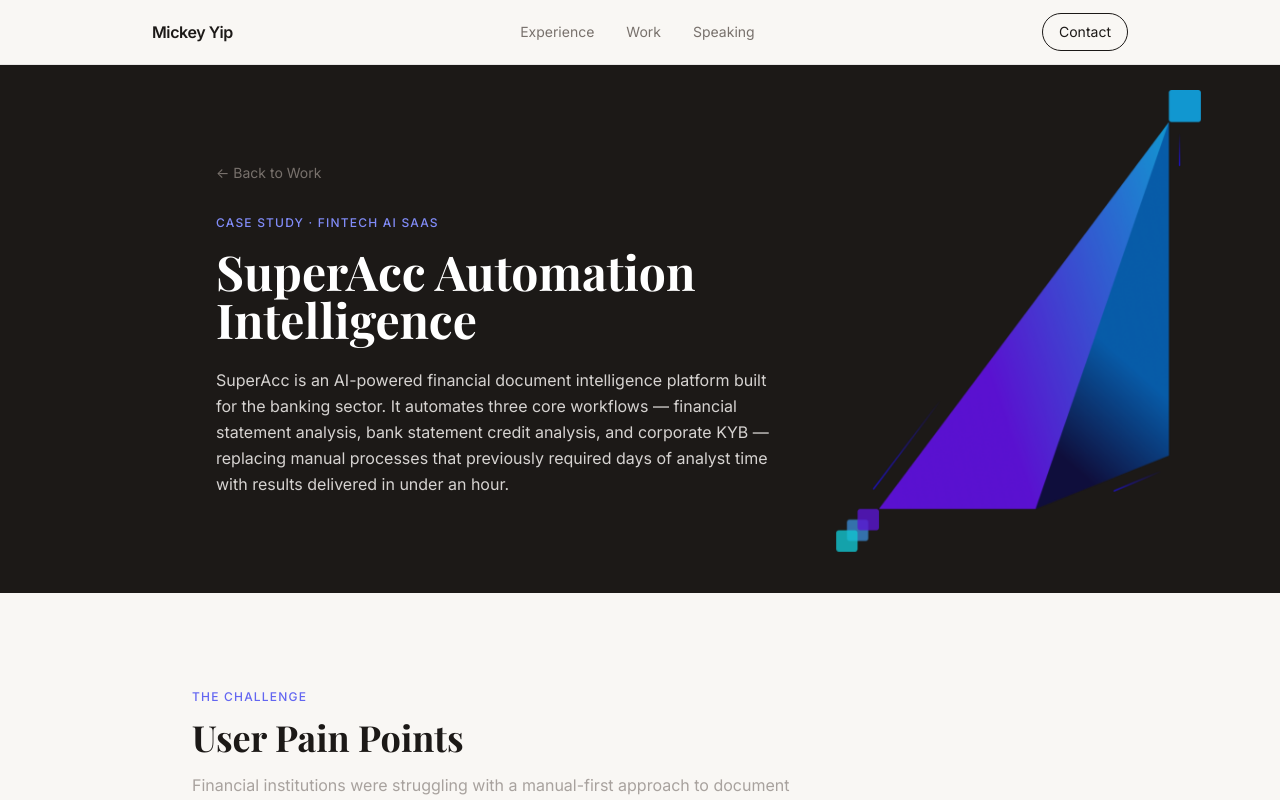
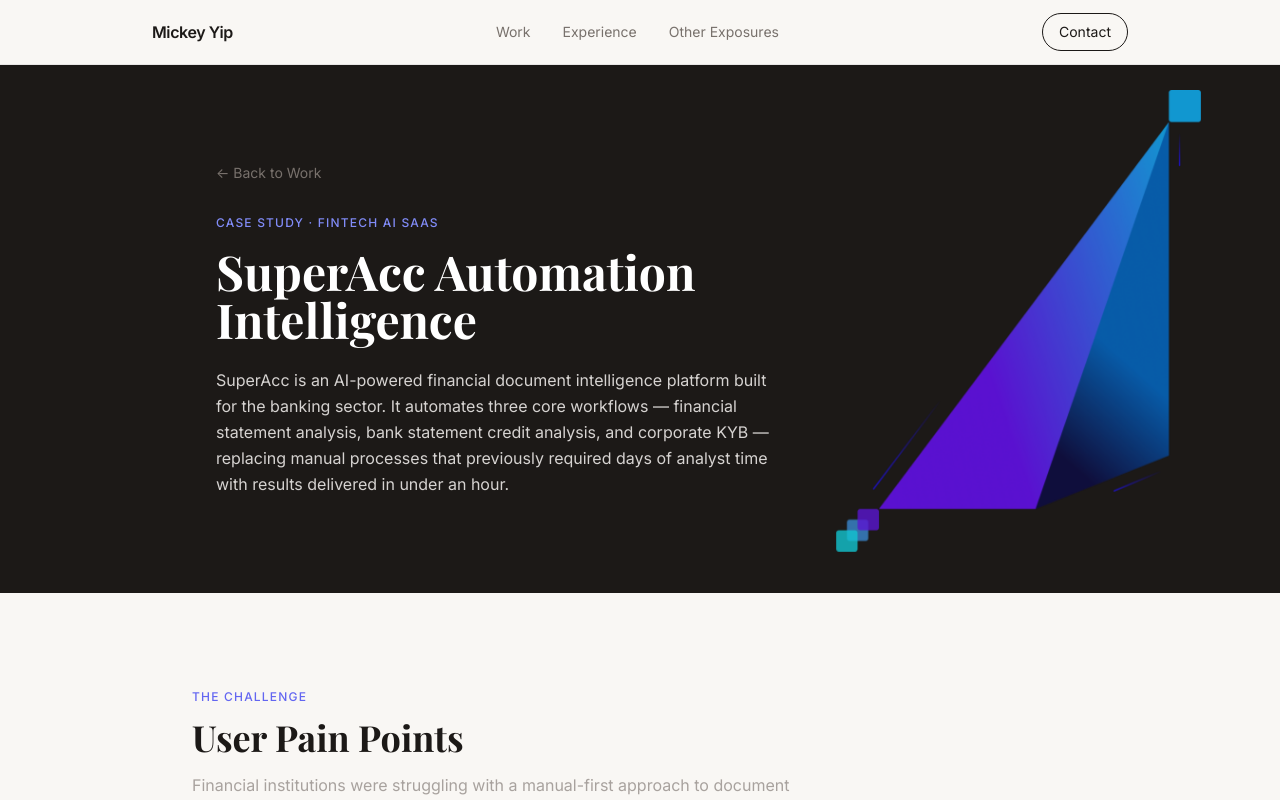
Before and after one commit to mickey-ykm/mickey-ykm-page, a React (Vite) app: page /#/work/superacc in a window 1280 px wide. Shown: the top 800 px of the page. Built offline with nearby package versions, Linux system fonts and the light colour scheme.

Commit message:
Rename Speaking to Other Exposures, reorder nav, remove grayscale on client logos, remove mobile number

```diff
--- a/src/components/Clients.jsx
+++ b/src/components/Clients.jsx
@@ -30,7 +30,7 @@ export default function Clients() {
               <img
                 src={client.logo}
                 alt={client.name}
-                className="max-h-10 max-w-full object-contain grayscale"
+                className="max-h-10 max-w-full object-contain"
               />
             </div>
           ))}
--- a/src/components/Footer.jsx
+++ b/src/components/Footer.jsx
@@ -16,11 +16,6 @@ export default function Footer() {
                 <li>
                   <a href="mailto:rkmyip@gmail.com" className="hover:text-white transition">
                     rkmyip@gmail.com
-                  </a>
-                </li>
-                <li>
-                  <a href="tel:+85293859858" className="hover:text-white transition">
-                    +852 9385 9858
                   </a>
                 </li>
               </ul>
--- a/src/components/Nav.jsx
+++ b/src/components/Nav.jsx
@@ -19,9 +19,9 @@ export default function Nav() {
   const transparent = isHome && !scrolled && !menuOpen
 
   const links = [
+    { label: "Work", to: "/work" },
     { label: "Experience", to: "/experience" },
-    { label: "Work", to: "/work" },
-    { label: "Speaking", to: "/speaking" },
+    { label: "Other Exposures", to: "/speaking" },
   ]
 
   return (
--- a/src/components/Speaking.jsx
+++ b/src/components/Speaking.jsx
@@ -7,7 +7,7 @@ export default function Speaking() {
       link: "https://aws.amazon.com/blogs/machine-learning/how-apoidea-group-enhances-visual-information-extraction-from-banking-documents-with-multimodal-models-using-llama-factory-on-amazon-sagemaker-hyperpod/"
     },
     {
-      type: "Public Speaking",
+      type: "Other Exposures",
       org: "SME Finance Forum",
       title: "Bank-Fintech Partnerships to Bridge the SME Finance Gap",
       link: "https://www.smefinanceforum.org/post/webinar-bank-fintech-partnerships-to-bridge-the-sme-finance-gap"
@@ -15,10 +15,10 @@ export default function Speaking() {
   ]
 
   return (
-    <section id="speaking" className="px-6 py-24 bg-[#f9f7f4]">
+    <section id="other-exposures" className="px-6 py-24 bg-[#f9f7f4]">
       <div className="max-w-5xl mx-auto">
         <p className="text-indigo-500 text-xs font-medium tracking-widest uppercase mb-3">Thought Leadership</p>
-        <h2 className="font-display text-4xl md:text-5xl text-stone-900 mb-16">Speaking & Research</h2>
+        <h2 className="font-display text-4xl md:text-5xl text-stone-900 mb-16">Other Exposures</h2>
         <div className="space-y-6">
           {items.map((item, idx) => (
             <a
```
